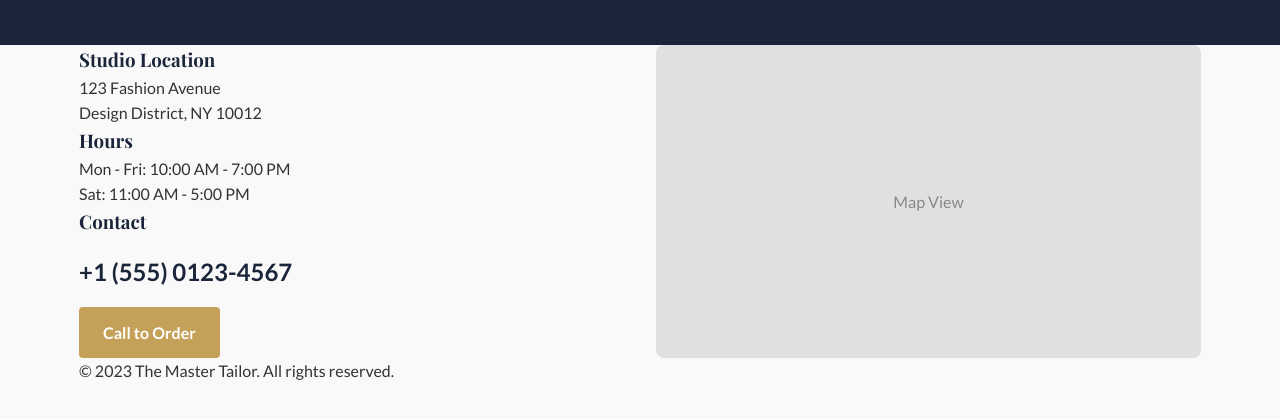
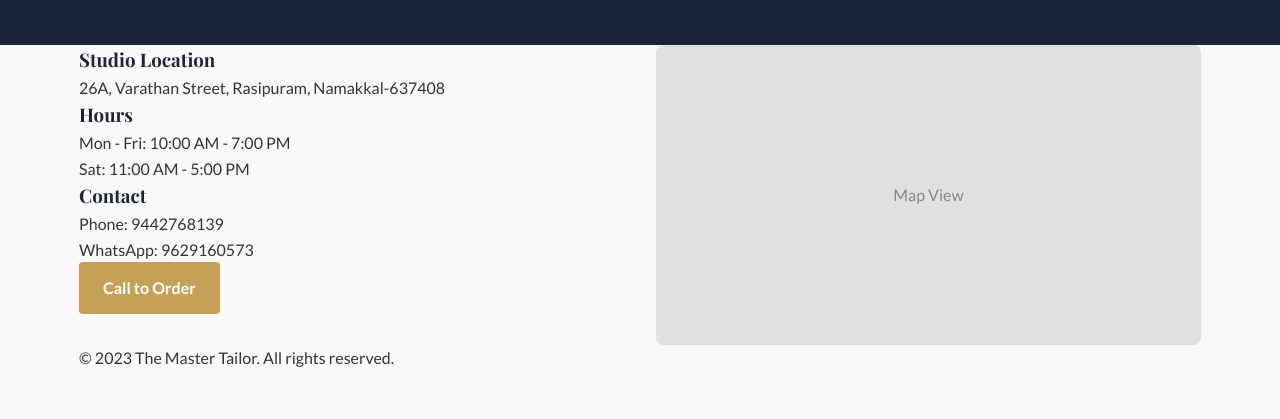
Before and after one commit to Pirithivrajan/SelvaTailor, a plain HTML site: page contact.html in a window 1280 px wide. Shown: the part 219-638 px from the top of the page. Drawn offline with nearby package versions, Linux system fonts and the light colour scheme.

Commit message:
Update contact information with new studio location and contact details

```diff
--- a/contact.html
+++ b/contact.html
@@ -36,14 +36,14 @@
             <div class="contact-grid">
                 <div class="contact-info">
                     <h3>Studio Location</h3>
-                    <p>123 Fashion Avenue<br>Design District, NY 10012</p>
+                    <p>26A, Varathan Street, Rasipuram, Namakkal-637408</p>
 
                     <h3>Hours</h3>
                     <p>Mon - Fri: 10:00 AM - 7:00 PM<br>Sat: 11:00 AM - 5:00 PM</p>
 
                     <h3>Contact</h3>
-                    <p class="phone-large">+1 (555) 0123-4567</p>
-                    <a href="tel:+155501234567" class="btn btn-primary">Call to Order</a>
+                    <p>Phone: 9442768139<br>WhatsApp: 9629160573</p>
+                    <a href="tel:+919442768139" class="btn btn-primary">Call to Order</a>
                 </div>
                 <div class="map-placeholder">
                     <!-- Placeholder for map -->
```
